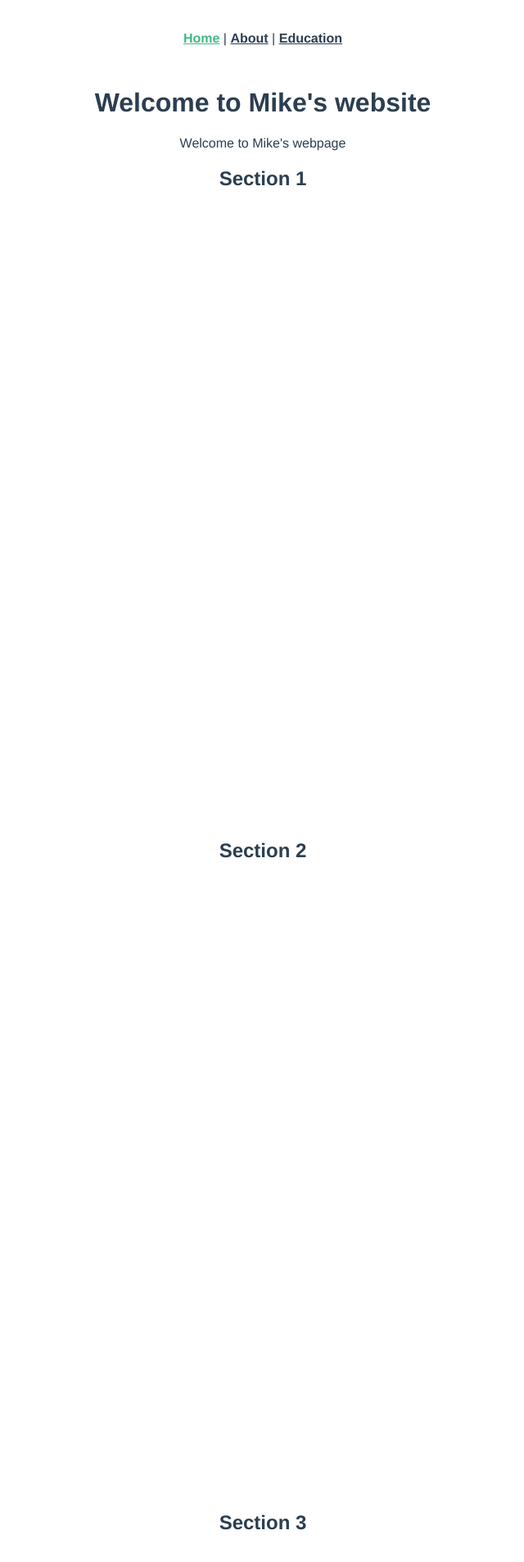
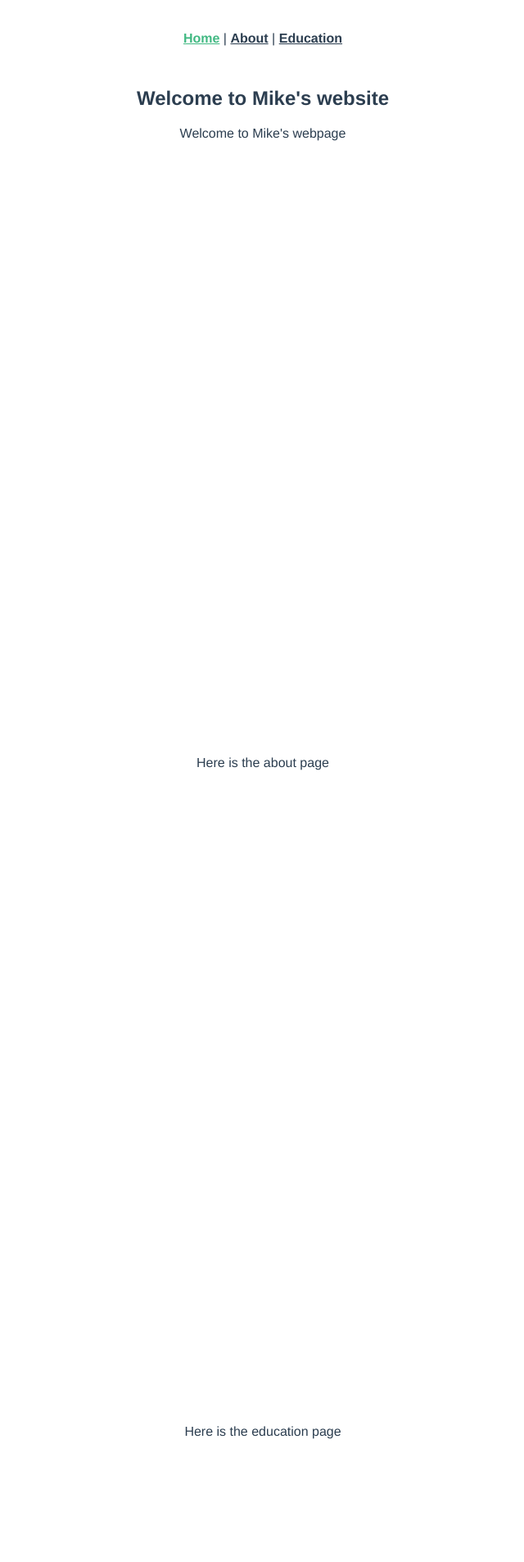
Before and after one commit to avenmia/PersonalWebsite, a Vue app: page / in a window 1280 px wide. Shown: the top 1906 px of the page at 82% size, without its empty margins (319-959 px from the left). Built offline with nearby package versions, Linux system fonts and the light colour scheme.

Commit message:
Adding sections to home page

```diff
--- a/src/views/Home.vue
+++ b/src/views/Home.vue
@@ -1,14 +1,13 @@
 <template>
 <div class="home">
-    <HomePage msg="Welcome to Mike's website" />
     <section class="fullpage">
-        <h1>Section 1</h1>
+        <HomePage msg="Welcome to Mike's website" />
     </section>
     <section class="fullpage">
-        <h1>Section 2</h1>
+        <AboutPage />
     </section>
     <section class="fullpage">
-        <h1>Section 3</h1>
+        <EducationPage />
     </section>
 </div>
 </template>
@@ -18,11 +17,15 @@ import {
     defineComponent
 } from 'vue';
 import HomePage from '@/components/HomePage.vue'; // @ is an alias to /src
+import AboutPage from '@/components/AboutPage.vue'; // @ is an alias to /src
+import EducationPage from '@/components/EducationPage.vue'; // @ is an alias to /src
 
 export default defineComponent({
     name: 'Home',
     components: {
         HomePage,
+        AboutPage,
+        EducationPage
     },
 });
 </script>
```
